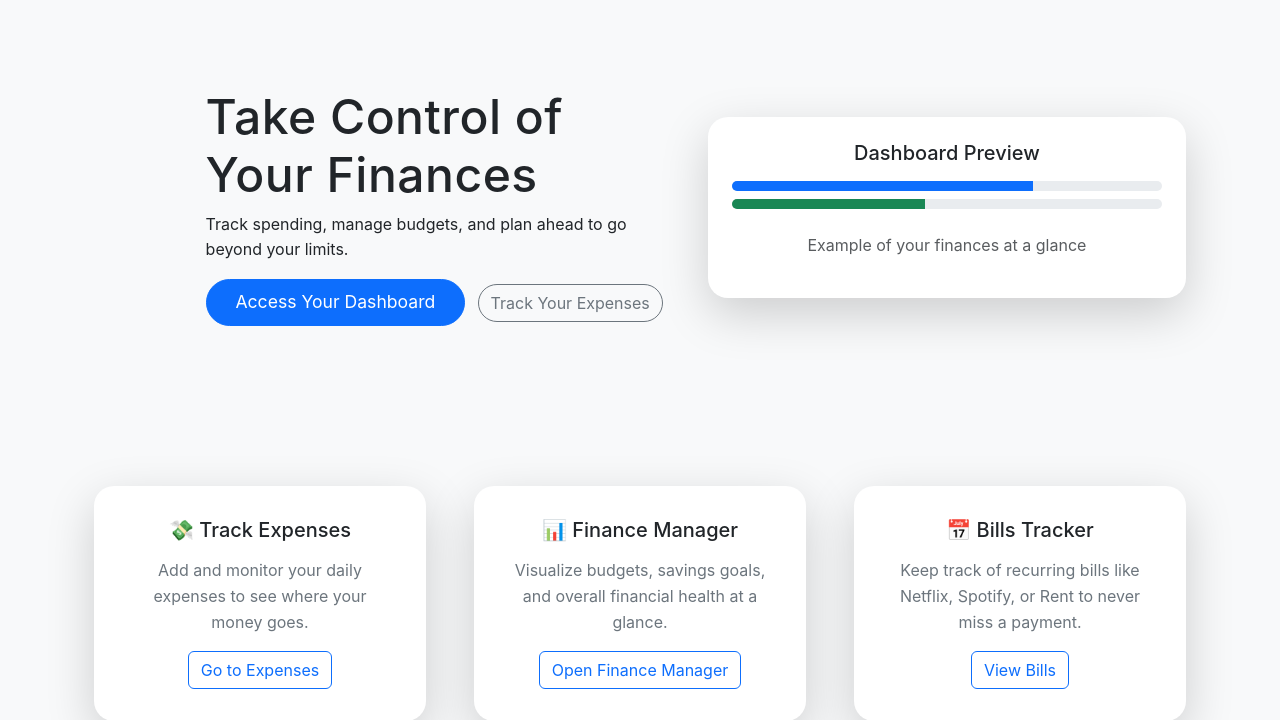
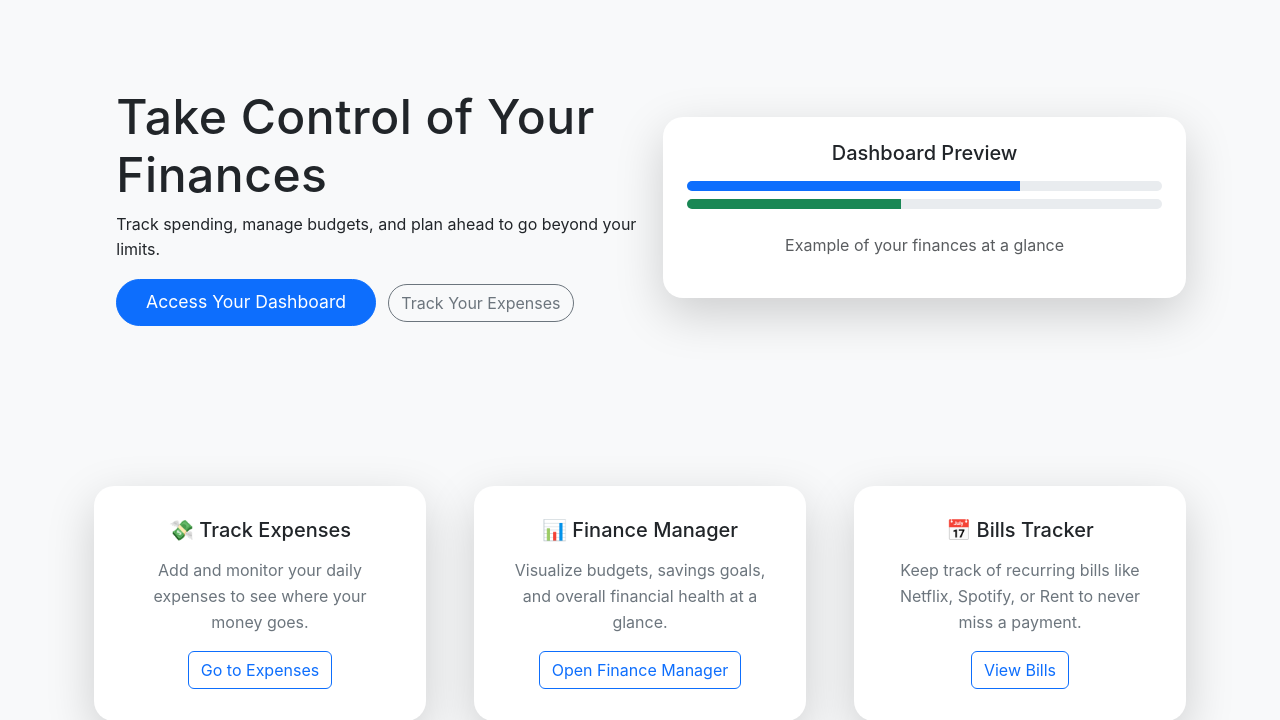
Before and after one commit to Simply-Ryan/Budget-Beyond, a Flask app: page /home in a window 1280 px wide. Shown: the part 69-789 px from the top of the page. Run offline with Flask 3, Linux system fonts and the light colour scheme; a user stored in the database is signed in.

Commit message:
Felix UI update

```diff
--- a/app/static/css/styles.css
+++ b/app/static/css/styles.css
@@ -276,7 +276,7 @@ section .card {
 .hero {
     background-color: #f8f9fa;
     transition: background-color 0.3s ease;
-    padding-left: 10%;
+    padding-left: 2%;
 }
 
 section.py-5 {
```
